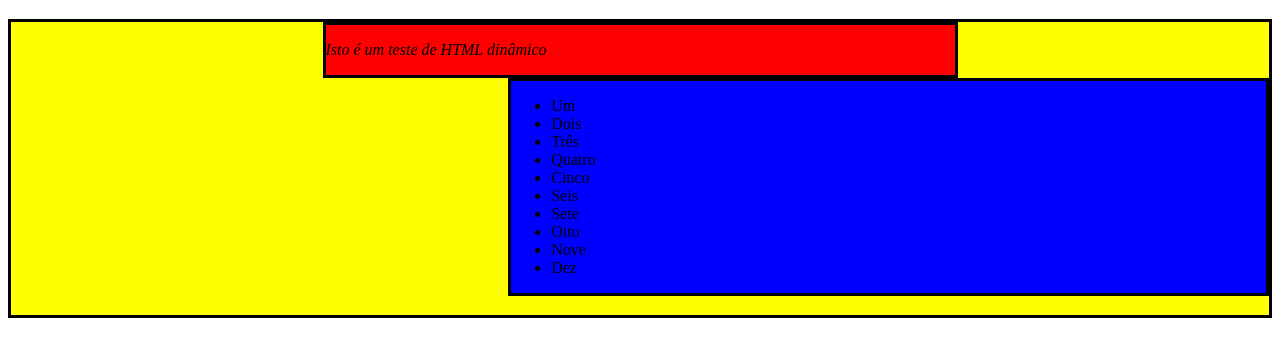
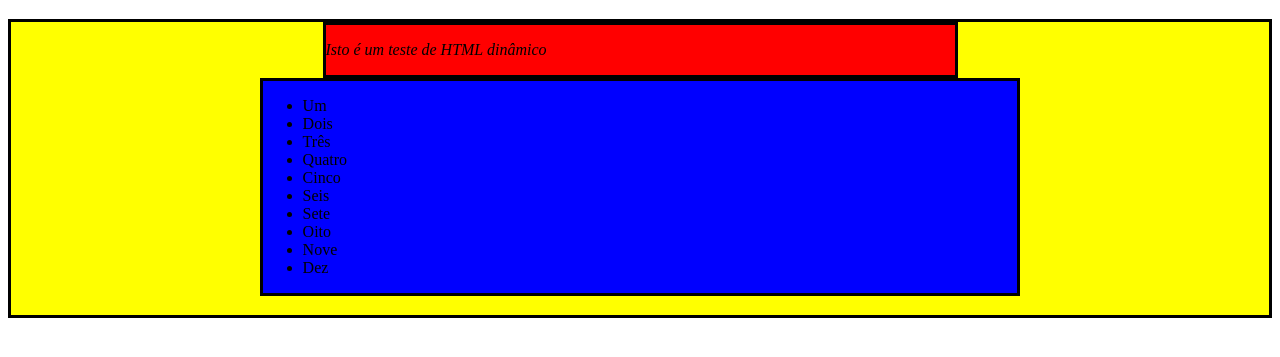
Before and after one commit to edison-ps/trybe-exercises, a plain HTML site: page exercises/5.2/exercicio5-2.html in a window 1280 px wide. Shown: the part 61-418 px from the top of the page. Drawn offline with Linux system fonts and the light colour scheme.

Commit message:
Exercicio 5.2 - 009.4

```diff
--- a/exercises/5.2/exercicio5-2.html
+++ b/exercises/5.2/exercicio5-2.html
@@ -120,7 +120,7 @@
       queryRemove = document.querySelector('.left-content');
       mainDiv.removeChild(queryRemove);
 
-
+      righDiv.style.marginRight='auto';
 
 
 
```
